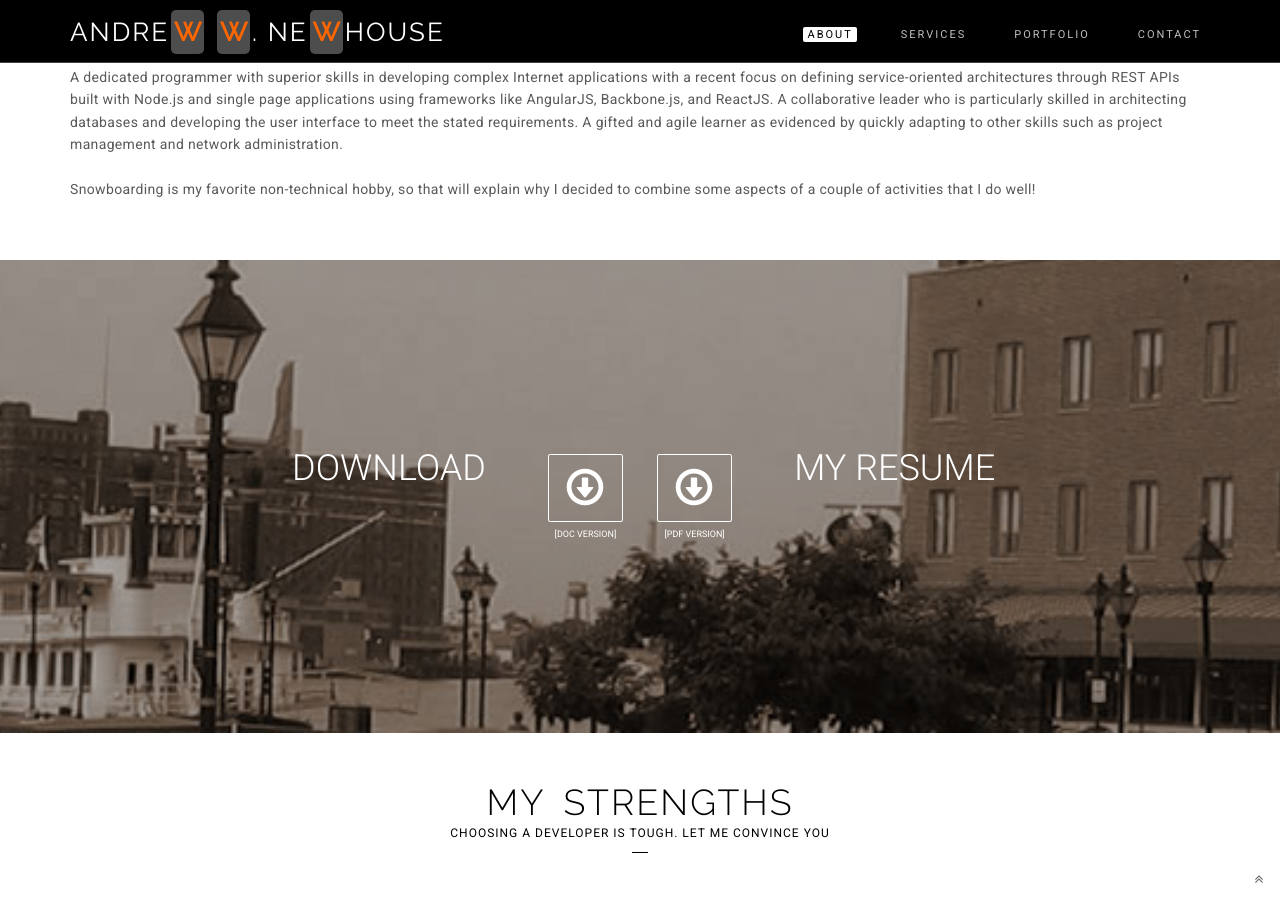
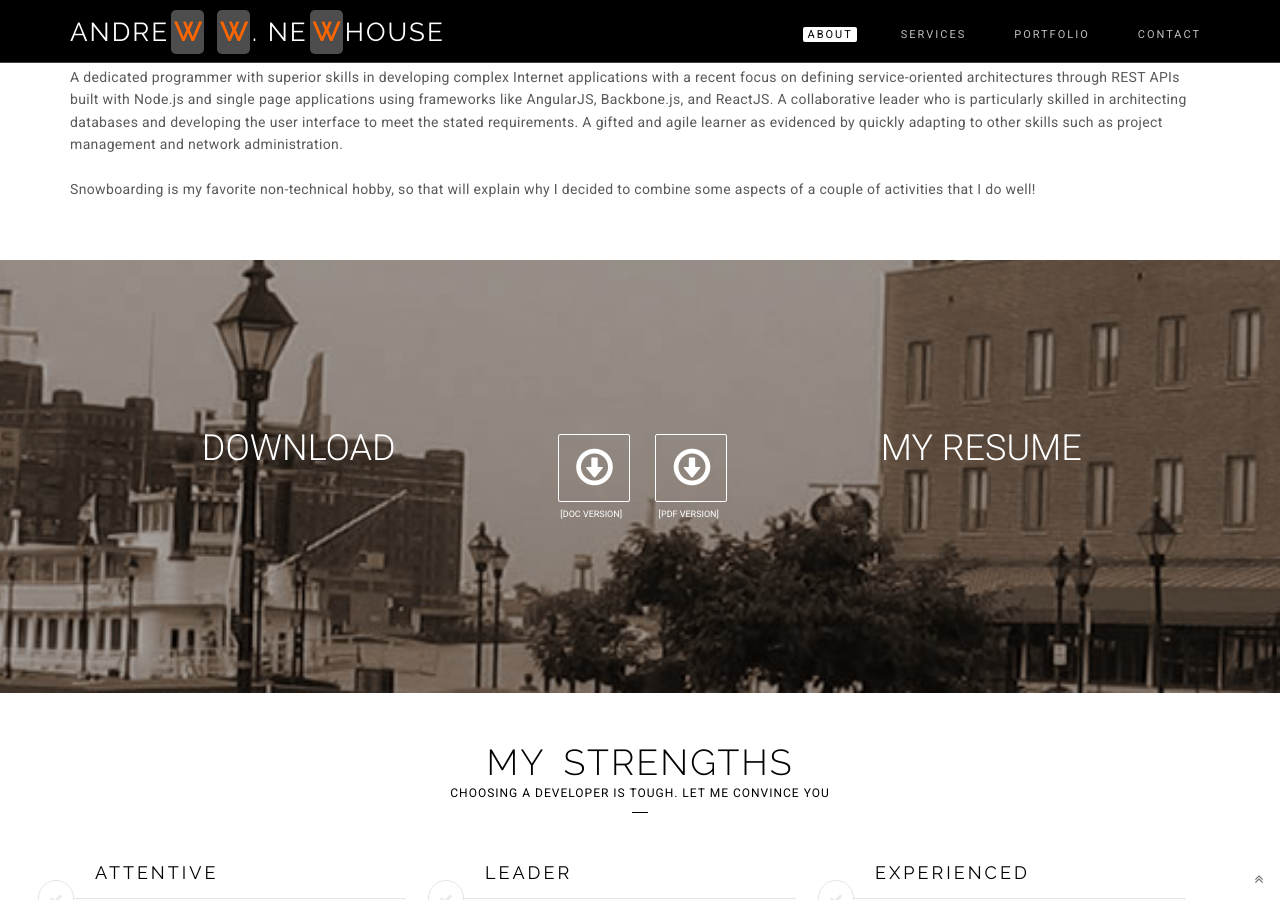
Before and after one commit to shredtechular/andrewwn, a Jekyll site: the page built from _pages/home.md, in a window 1280 px wide and 900 px high, scrolled down 1340 px. Built offline with Jekyll 4.4.1, drawn with Linux system fonts in a browser that asks for light colours; some web fonts are replaced.

Commit message:
mobile usability fixes

```diff
--- a/_includes/download-resume.html
+++ b/_includes/download-resume.html
@@ -14,9 +14,9 @@
 <section id="video" class="section video-player dark-bg">
   <div class="color-overlay"></div>
 
-  <div id="video-info">
+  <div id="video-info" class="container">
     <div class="row">
-      <div class="col-sm-5">
+      <div class="col-xs-12 col-md-5">
 
         <div class="video-left">
           {{ content.header-left }}
@@ -26,7 +26,7 @@
 
       {% for download in content.download-items %}
 
-      <div class="col-sm-1 text-center download-icons">
+      <div class="{% if forloop.index == 1 %}col-xs-offset-3 col-md-offset-0 {% endif %}col-xs-3 col-md-1 text-center download-icons">
 
         <!-- Download Button -->
         <a href="{{ download.link | prepend: site.baseurl }}" class="btn video-icon">
@@ -39,7 +39,7 @@
 
       {% endfor %}
 
-      <div class="col-sm-5">
+      <div class="col-xs-12 col-md-5">
 
         <div class="video-right">
           {{ content.header-right }}
--- a/_sass/_portfolio.scss
+++ b/_sass/_portfolio.scss
@@ -142,7 +142,7 @@
 .btn-isotop {
     background: none;
     border: 0;
-    padding: 6px 20px 15px;
+    padding: 15px 20px 15px;
     color: #000;
     vertical-align: middle;
     -webkit-transform: translateZ(0);
--- a/_sass/_video.scss
+++ b/_sass/_video.scss
@@ -17,8 +17,9 @@
     margin-top: 0;
     margin-bottom: 0px;
 
-    @media only screen and (max-width: 767px) {
-      margin-bottom: 20px;
+    @media only screen and (max-width: 991px) {
+      margin: 20px 0px;
+
     }
   }
 
@@ -52,18 +53,11 @@
   }
 }
 
-@media (min-width: 768px) {
+@media (min-width: 991px) {
   .video-player {
-    padding: 190px 0px;
-
-    .video-left {
-      text-align: right;
-      padding-right: 30px;
-    }
+    padding: 170px 0px;
 
     .video-right {
-      text-align: left;
-      padding-left: 30px;
 
       h2 {
         margin-top: 0;
```
